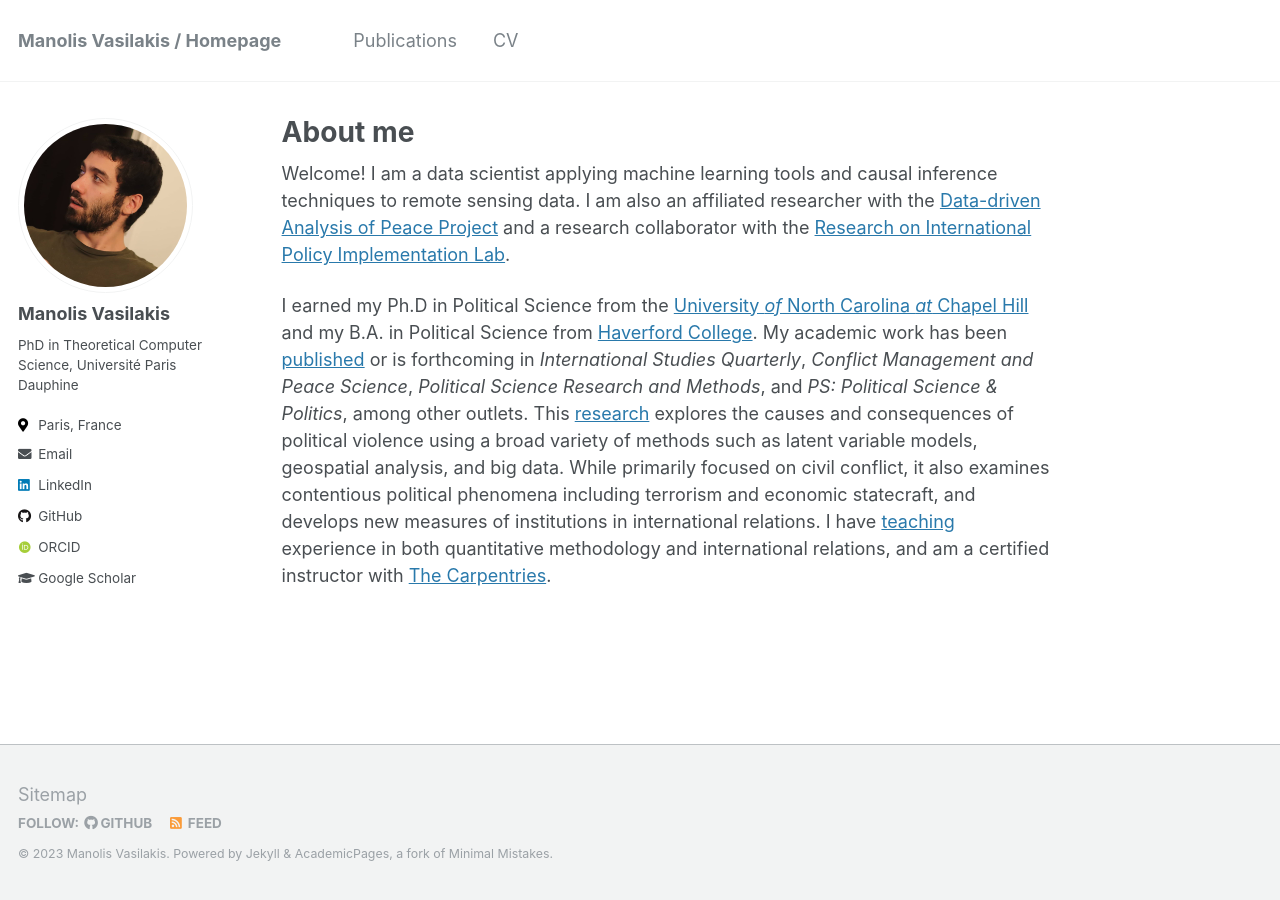
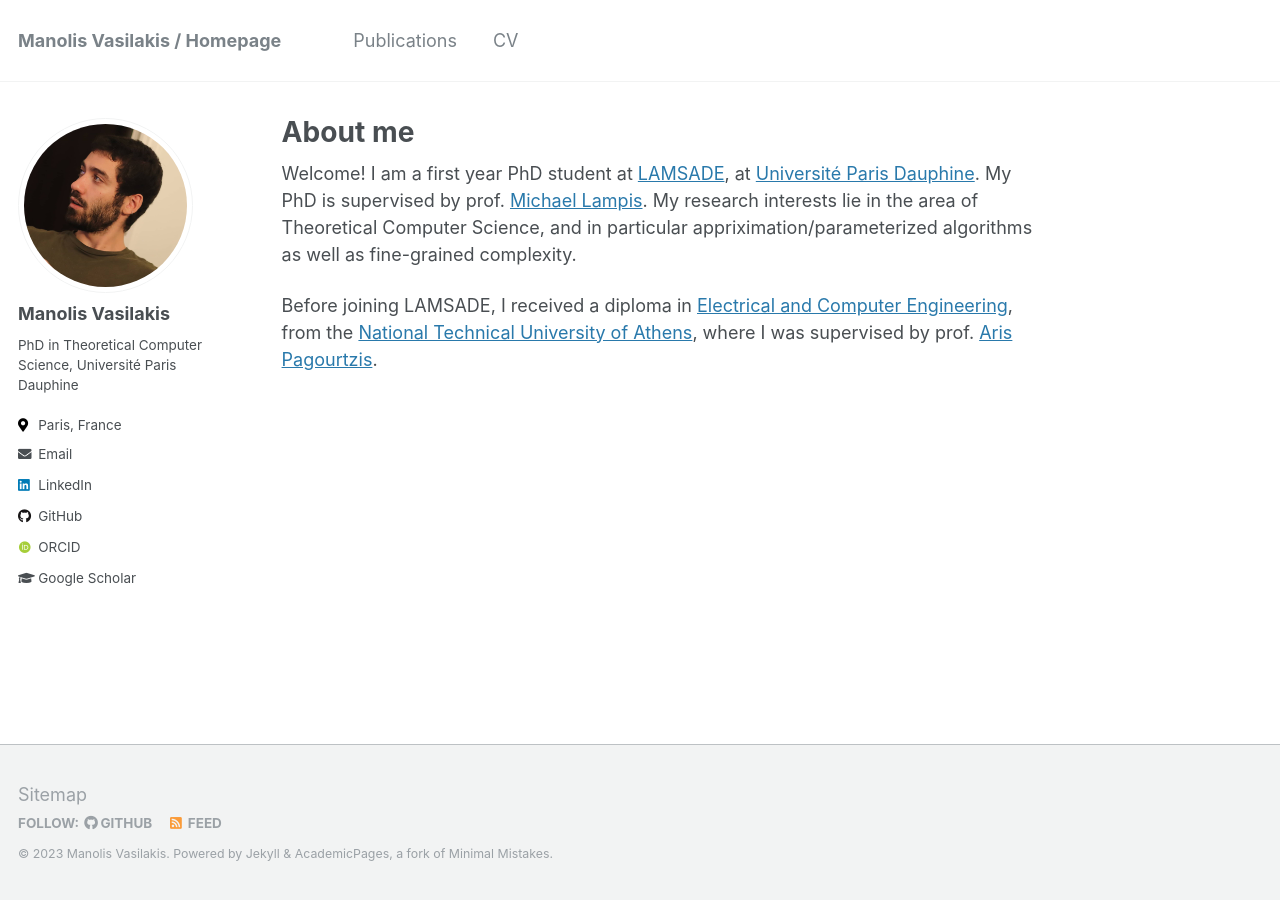
Before and after one commit to manolisvasilakis/manolisvasilakis.github.io, a Jekyll site: the page built from _pages/about.md, in a window 1280 px wide. Built offline with Jekyll 4.4.1, drawn with Linux system fonts in a browser that asks for light colours; some web fonts are replaced.

```diff
--- a/_pages/about.md
+++ b/_pages/about.md
@@ -8,23 +8,11 @@ redirect_from:
   - /about.html
 ---
 
-Welcome! I am a data scientist applying machine learning tools and causal
-inference techniques to remote sensing data. I am also an affiliated
-researcher with the [Data-driven Analysis of Peace Project](https://dapp-lab.org)
-and a research collaborator with the
-[Research on International Policy Implementation Lab](https://bridgingthegapproject.org/ripil).
+Welcome! I am a first year PhD student at [LAMSADE](https://www.lamsade.dauphine.fr/), at [Université Paris Dauphine](https://dauphine.psl.eu/).
+My PhD is supervised by prof. [Michael Lampis](https://www.lamsade.dauphine.fr/~mlampis/index.html).
+My research interests lie in the area of Theoretical Computer Science,
+and in particular appriximation/parameterized algorithms as well as fine-grained complexity.
 
-I earned my Ph.D in Political Science from the
-[University *of* North Carolina *at* Chapel Hill](https://www.unc.edu) and my
-B.A. in Political Science from [Haverford College](https://www.haverford.edu).
-My academic work has been [published](publications) or is forthcoming in
-*International Studies Quarterly*, *Conflict Management and Peace Science*,
-*Political Science Research and Methods*, and *PS: Political Science & Politics*,
-among other outlets. This [research](research) explores the causes and
-consequences of political violence using a broad variety of methods such as
-latent variable models, geospatial analysis, and big data. While primarily
-focused on civil conflict, it also examines contentious political phenomena
-including terrorism and economic statecraft, and develops new measures of
-institutions in international relations. I have [teaching](teaching) experience
-in both quantitative methodology and international relations, and am a certified
-instructor with [The Carpentries](https://carpentries.org).
+Before joining LAMSADE, I received a diploma in [Electrical and Computer Engineering](https://www.ece.ntua.gr/en),
+from the [National Technical University of Athens](https://www.ntua.gr/en/),
+where I was supervised by prof. [Aris Pagourtzis](http://users.softlab.ntua.gr/~pagour/).
```
Also changed, not shown: _pages/publications.md (+0 -2 lines), _pages/research.md (deleted, +0 -40 lines), _pages/software.md (deleted, +0 -90 lines), _pages/teaching-materials.md (deleted, +0 -59 lines), _pages/teaching.md (deleted, +0 -40 lines).
